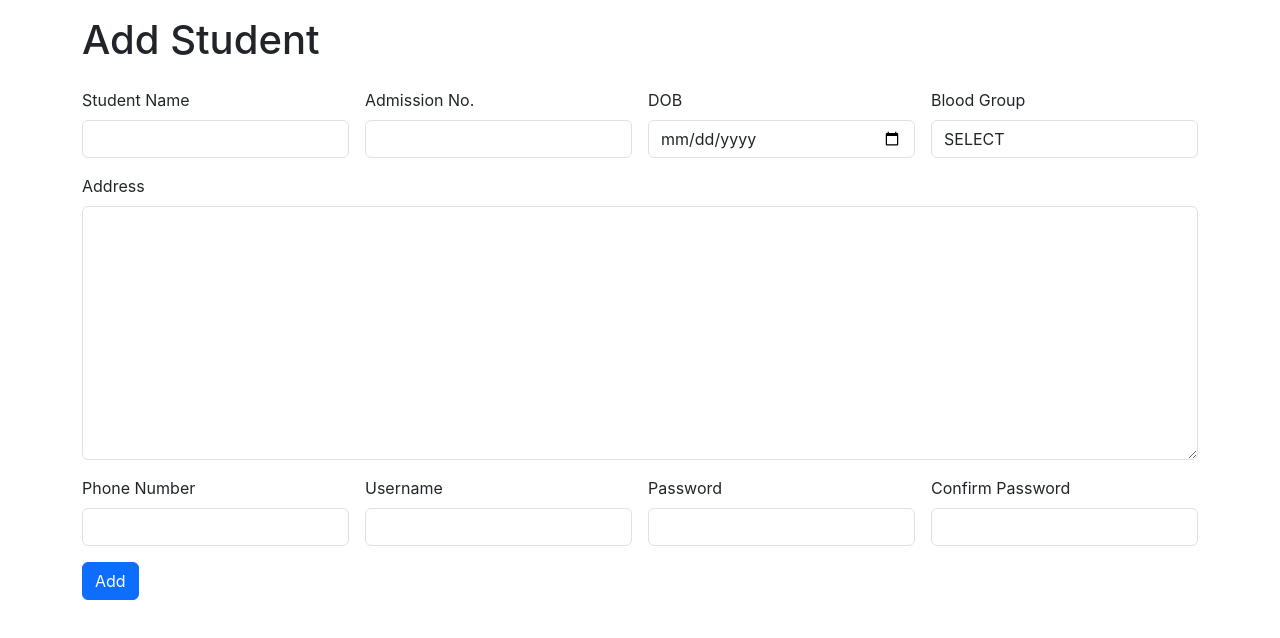
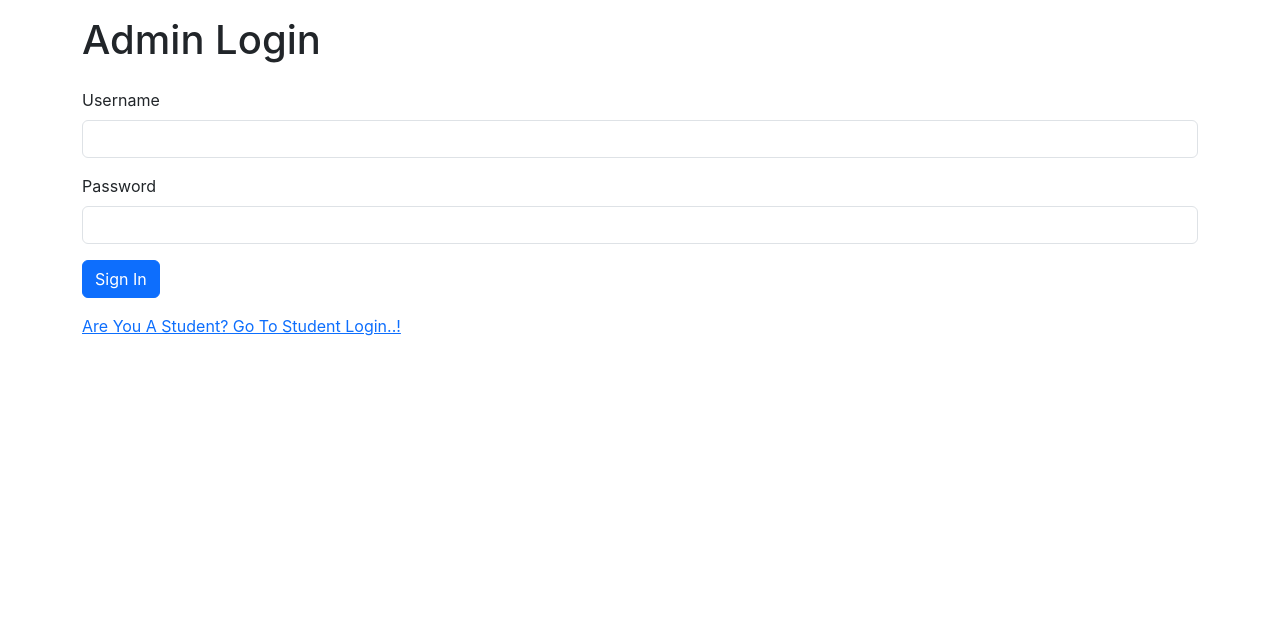
Before and after one commit to Sree1710/college-app-frontend, a React (Create React App) app: page / in a window 1280 px wide. Shown: the top 638 px of the page. Built offline with nearby package versions, Linux system fonts and the light colour scheme.

Commit message:
AdminLogin component completed

```diff
--- a/package.json
+++ b/package.json
@@ -9,6 +9,7 @@
     "axios": "^1.6.0",
     "react": "^18.2.0",
     "react-dom": "^18.2.0",
+    "react-router-dom": "^6.18.0",
     "react-scripts": "5.0.1",
     "web-vitals": "^2.1.4"
   },
--- a/src/App.js
+++ b/src/App.js
@@ -1,11 +1,20 @@
 import logo from './logo.svg';
 import './App.css';
 import AdminAddStud from './Components/AdminAddStud';
+import { BrowserRouter, Route, Routes } from 'react-router-dom';
+import AdminLogin from './Components/AdminLogin';
+import AdminAddMark from './Components/AdminAddMark';
 
 function App() {
   return (
     <div>
-      <AdminAddStud/>
+      <BrowserRouter>
+      <Routes>
+        <Route path='/' exact element={<AdminLogin/>}/>
+        <Route path='/adminaddstud' exact element={<AdminAddStud/>}/>
+        <Route path='/adminaddmark' exact element={<AdminAddMark/>}/>
+      </Routes>
+      </BrowserRouter>
     </div>
   );
 }
--- a/src/Components/AdminLogin.jsx
+++ b/src/Components/AdminLogin.jsx
@@ -1,8 +1,57 @@
-import React from 'react'
+import React, { useState } from 'react'
+import { useNavigate } from 'react-router-dom'
 
 const AdminLogin = () => {
+    const [inputField,setInputField]=useState(
+        {username:"",password:""}
+    )
+
+    const navigate=useNavigate()
+
+    const inputHandler=(event)=>{
+        setInputField({...inputField,[event.target.name]:event.target.value})
+    }
+
+    const readValue=()=>{
+        if (inputField.username=="admin" && inputField.password=="admin") {
+            navigate("/adminaddstud")
+        } else {
+            alert("Invalid Username and Password !!")
+        }
+    }
+
   return (
-    <div>AdminLogin</div>
+    <div>
+        <div className="container">
+            <div className="row">
+                <div className="col col-12 col-sm-12 col-md-12 col-lg-12 col-xl-12 col-xxl-12">
+                    <div className="row g-3">
+                        <div className="col col-12 col-sm-12 col-md-12 col-lg-12 col-xl-12 col-xxl-12"></div>
+                        <div className="col col-12 col-sm-12 col-md-12 col-lg-12 col-xl-12 col-xxl-12">
+                            <h1>Admin Login</h1>
+                        </div>
+                        <div className="col col-12 col-sm-12 col-md-12 col-lg-12 col-xl-12 col-xxl-12">
+                            <label htmlFor="" className="form-label">Username</label>
+                            <input onChange={inputHandler} type="text" className="form-control" name="username" value={inputField.username} />
+                        </div>
+                        <div className="col col-12 col-sm-12 col-md-12 col-lg-12 col-xl-12 col-xxl-12">
+                            <label htmlFor="" className="form-label">Password</label>
+                            <input onChange={inputHandler} type="password" name="password" id="" className="form-control" value={inputField.password} />
+                        </div>
+                        <div className="col col-12 col-sm-12 col-md-12 col-lg-12 col-xl-12 col-xxl-12">
+                            <button onClick={readValue} className="btn btn-primary">Sign In</button>
+                        </div>
+                        <div className="col col-12 col-sm-12 col-md-12 col-lg-12 col-xl-12 col-xxl-12"></div>
+                    </div>
+                    <div className="row g-3">
+                    <div className="col col-12 col-sm-12 col-md-12 col-lg-12 col-xl-12 col-xxl-12">
+                        <a href="/studlogin">Are You A Student? Go To Student Login..!</a>
+                    </div>
+                    </div>
+                </div>
+            </div>
+        </div>
+    </div>
   )
 }
 
```
Also changed, not shown: 1 other file (tests, documents, lock files or other folders).
